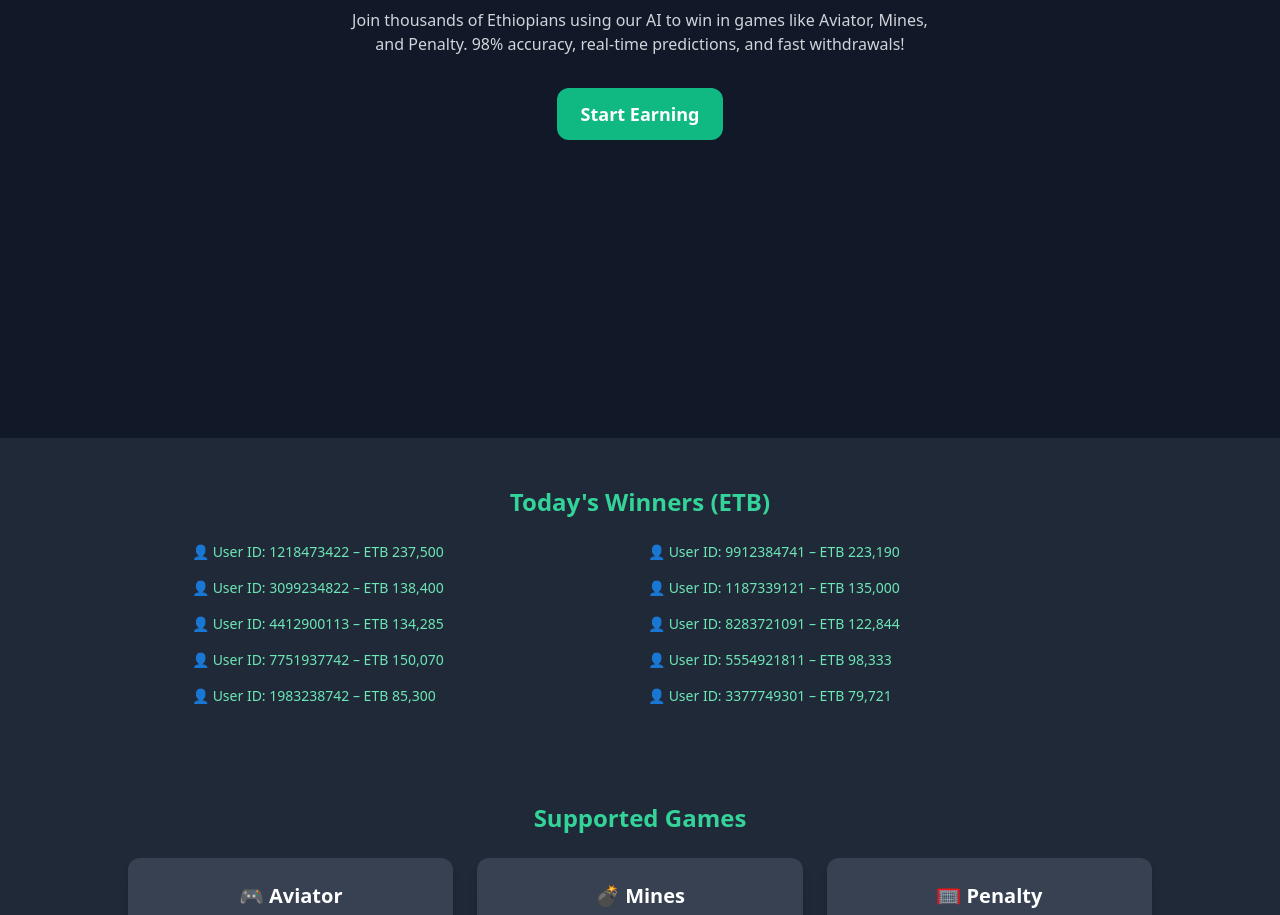
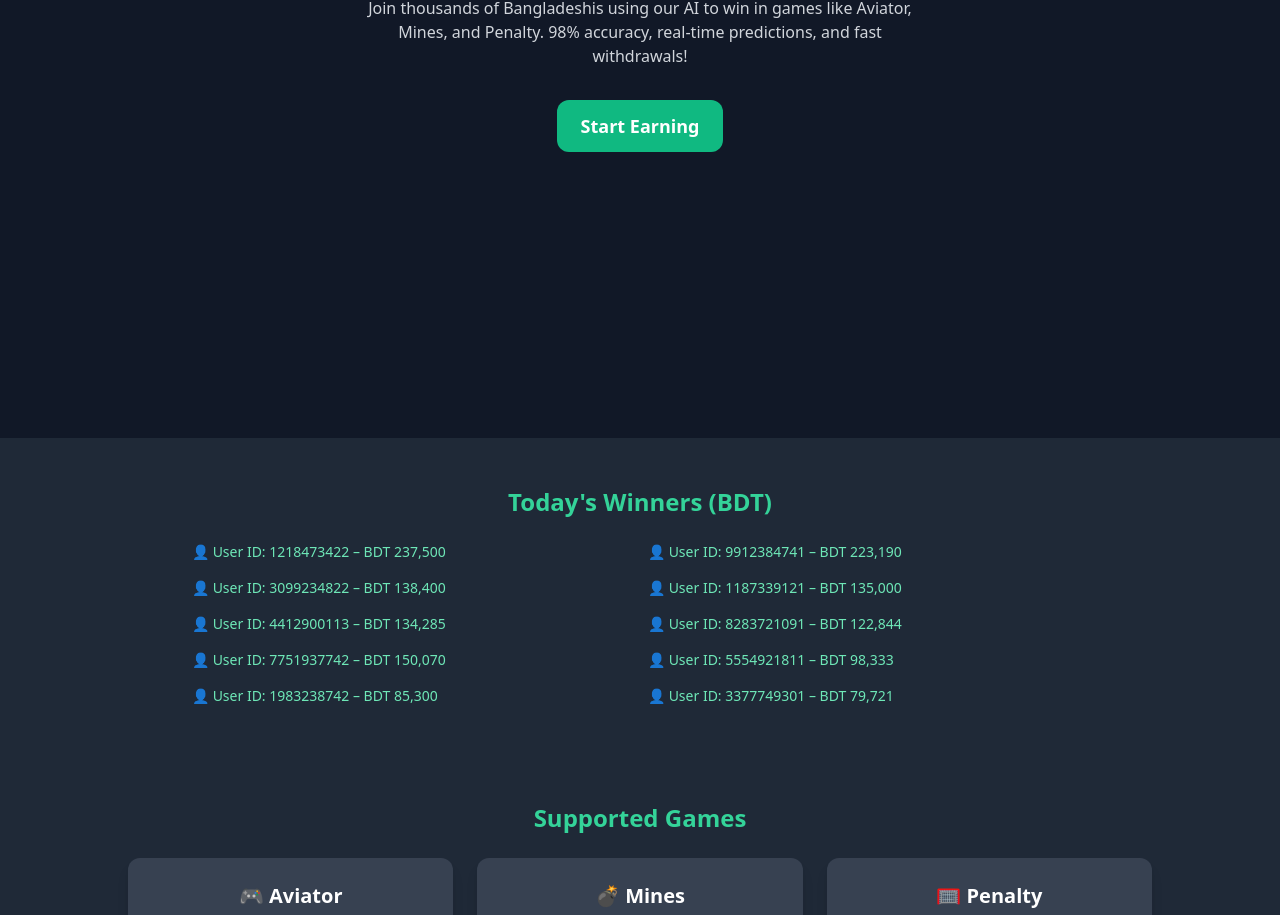
Before and after one commit to zakefr01/hackbot, a plain HTML site: page index.html in a window 1280 px wide. Shown: the part 422-1337 px from the top of the page. Drawn offline with nearby package versions, Linux system fonts and the light colour scheme.

Commit message:
Update index.html

```diff
--- a/index.html
+++ b/index.html
@@ -43,7 +43,7 @@
 
   <div id="mainContent" class="hidden-screen">
     <header class="w-full bg-gray-800 p-4 flex justify-between items-center">
-      <h1 class="text-xl font-bold text-green-400">1xBet AI Predictor</h1>
+      <h1 class="text-xl font-bold text-green-400">Dafabet AI Predictor</h1>
       <nav class="space-x-4">
         <a href="#how" class="hover:text-green-400">How It Works</a>
         <a href="#games" class="hover:text-green-400">Games</a>
@@ -53,31 +53,30 @@
 
     <section class="min-h-screen flex flex-col items-center justify-center px-4 text-center">
       <h2 class="text-3xl md:text-5xl font-bold mb-6">Earn Real Money with AI Predictions</h2>
-      <p class="max-w-xl mb-8 text-gray-300">Join thousands of Ethiopians using our AI to win in games like Aviator, Mines, and Penalty. 98% accuracy, real-time predictions, and fast withdrawals!</p>
+      <p class="max-w-xl mb-8 text-gray-300">Join thousands of Bangladeshis using our AI to win in games like Aviator, Mines, and Penalty. 98% accuracy, real-time predictions, and fast withdrawals!</p>
       <button id="startButton" class="bg-green-500 hover:bg-green-600 text-white font-semibold py-3 px-6 rounded-xl text-lg transition">Start Earning</button>
       <div id="errorBox" class="hidden bg-red-600 p-6 rounded-xl max-w-md mx-auto mt-6">
         <h2 class="text-xl font-bold mb-2">⚠️ Account Not Found</h2>
-        <p class="mb-4">It looks like you're not registered yet. Create a new 1xBet account and deposit funds to activate predictions.</p>
-        <p class="text-lg mb-4 text-yellow-400">Use the special promo code: <strong>EDM75</strong></p>
-        <a href="https://affpa.top/L?tag=d_4299223m_22391c_&site=4299223&ad=22391&r=registration" target="_blank" class="inline-block bg-yellow-400 hover:bg-yellow-500 text-black font-bold py-2 px-4 rounded-lg transition">
-          Register Now on 1xBet
+        <p class="mb-4">It looks like you're not registered yet. Create a new Dafabet account and deposit funds to activate predictions.</p>
+        <a href="https://lgamiluge.com/1P1VJ" target="_blank" class="inline-block bg-yellow-400 hover:bg-yellow-500 text-black font-bold py-2 px-4 rounded-lg transition">
+          Register Now on Dafabet
         </a>
       </div>
     </section>
 
     <section class="bg-gray-800 py-12 px-6 text-center">
-      <h3 class="text-2xl font-bold text-green-400 mb-6">Today's Winners (ETB)</h3>
+      <h3 class="text-2xl font-bold text-green-400 mb-6">Today's Winners (BDT)</h3>
       <div class="grid md:grid-cols-2 gap-4 text-left max-w-4xl mx-auto text-sm text-green-300">
-        <p>👤 User ID: 1218473422 – ETB 237,500</p>
-        <p>👤 User ID: 9912384741 – ETB 223,190</p>
-        <p>👤 User ID: 3099234822 – ETB 138,400</p>
-        <p>👤 User ID: 1187339121 – ETB 135,000</p>
-        <p>👤 User ID: 4412900113 – ETB 134,285</p>
-        <p>👤 User ID: 8283721091 – ETB 122,844</p>
-        <p>👤 User ID: 7751937742 – ETB 150,070</p>
-        <p>👤 User ID: 5554921811 – ETB 98,333</p>
-        <p>👤 User ID: 1983238742 – ETB 85,300</p>
-        <p>👤 User ID: 3377749301 – ETB 79,721</p>
+        <p>👤 User ID: 1218473422 – BDT 237,500</p>
+        <p>👤 User ID: 9912384741 – BDT 223,190</p>
+        <p>👤 User ID: 3099234822 – BDT 138,400</p>
+        <p>👤 User ID: 1187339121 – BDT 135,000</p>
+        <p>👤 User ID: 4412900113 – BDT 134,285</p>
+        <p>👤 User ID: 8283721091 – BDT 122,844</p>
+        <p>👤 User ID: 7751937742 – BDT 150,070</p>
+        <p>👤 User ID: 5554921811 – BDT 98,333</p>
+        <p>👤 User ID: 1983238742 – BDT 85,300</p>
+        <p>👤 User ID: 3377749301 – BDT 79,721</p>
       </div>
     </section>
 
```
